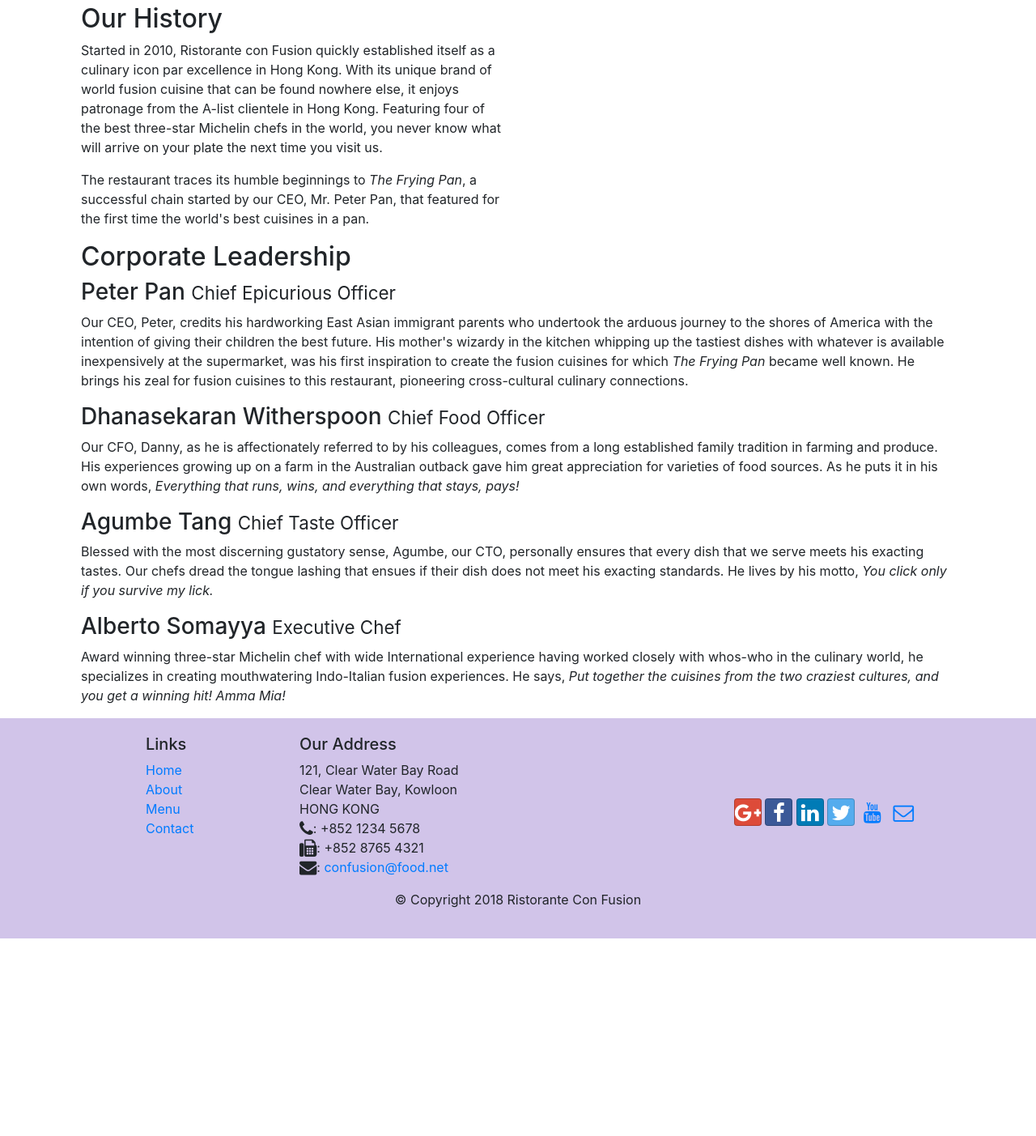
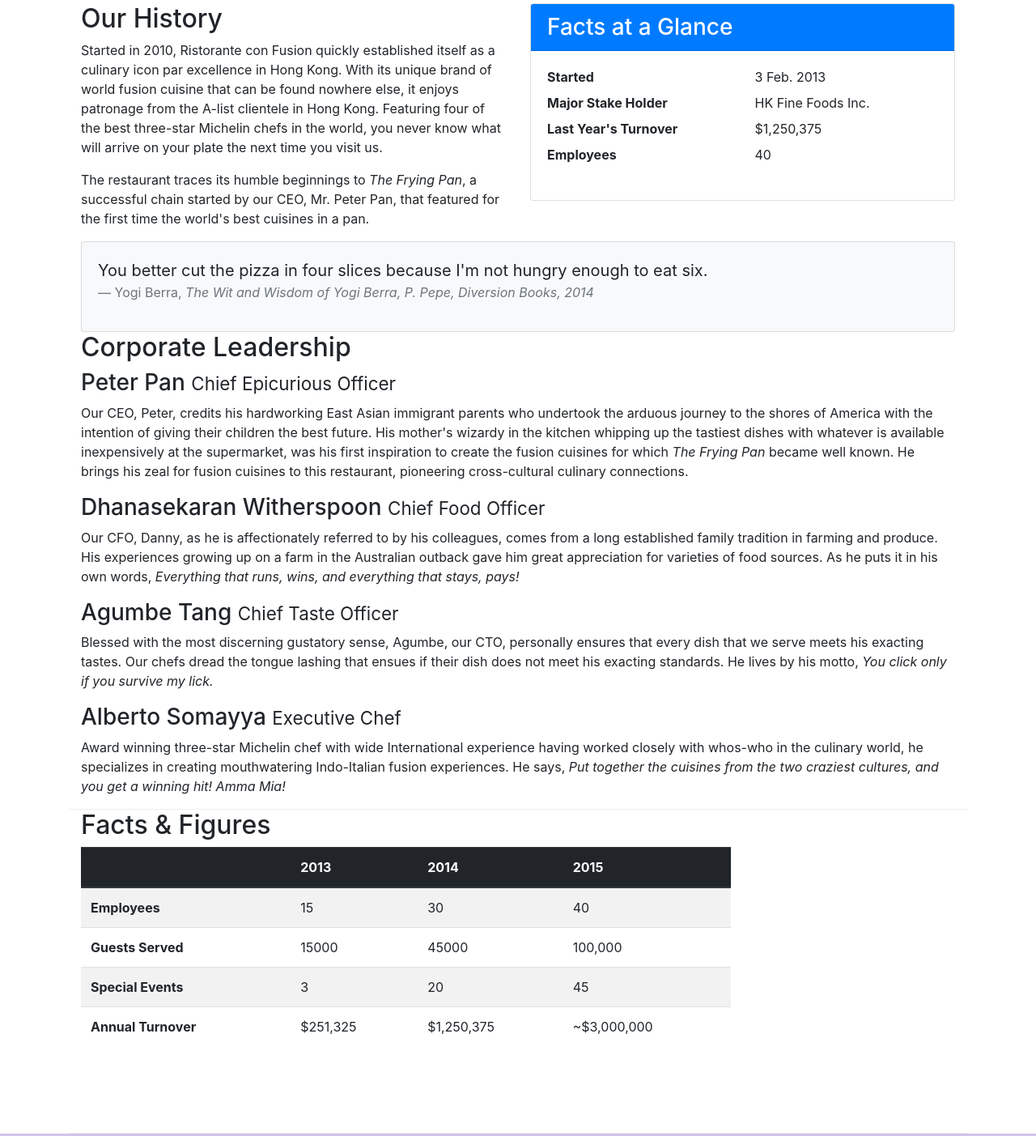
Before and after one commit to redavids/bootstrapExample, a website: page aboutus.html in a window 1280 px wide. Shown: the part 461-1864 px from the top of the page at 81% size. Before the commit the page ends 1620 px from the top, so only its background shows below. Drawn offline with nearby package versions, Linux system fonts and the light colour scheme.

Commit message:
images and video

```diff
--- a/aboutus.html
+++ b/aboutus.html
@@ -22,7 +22,7 @@
                 <button class="navbar-toggler" type="button" data-toggle="collapse" data-target= "#Navbar">
                     <span class="navbar-toggler-icon"></span>
                 </button>
-                <a class="navbar-brand mr-auto" href="./index.html"> Ristorante Con Fusion</a>
+                <a class="navbar-brand mr-auto" href="./index.html"><img src="img/logo.png" height="30" width="41"></a>
                 <div class="collapse navbar-collapse" id="Navbar">
                     <ul class="navbar-nav mr-auto">
                             <li class="nav-item"> <a class="nav-link" href="./index.html"><span class="fa fa-home fa-lg"></span> Home</a></li>
@@ -42,7 +42,8 @@
                     <h1>Ristorante con Fusion</h1>
                     <p>We take inspiration from the World's best cuisines, and create a unique fusion experience. Our lipsmacking creations will tickle your culinary senses!</p>
                 </div>
-                <div class="col-12 col-sm">
+                <div class="col-12 col-sm align-self-center">
+                    <img src="img/logo.png" class="img-fluid">
                 </div>
             </div>
         </div>
@@ -67,11 +68,41 @@
                 <p>The restaurant traces its humble beginnings to <em>The Frying Pan</em>, a successful chain started by our CEO, Mr. Peter Pan, that featured for the first time the world's best cuisines in a pan.</p>
             </div>
             <div class="col-12 col-sm-6">
+                <div class="card">
+                    <h3 class="card-header bg-primary text-white">Facts at a Glance</h3>
+                    <div class="card-body">
+                        <dl class="row">
+                            <dt class="col-6">Started</dt>
+                            <dd class="col-6">3 Feb. 2013</dd>
+                            <dt class="col-6">Major Stake Holder</dt>
+                            <dd class="col-6">HK Fine Foods Inc.</dd>
+                            <dt class="col-6">Last Year's Turnover</dt>
+                            <dd class="col-6">$1,250,375</dd>
+                            <dt class="col-6">Employees</dt>
+                            <dd class="col-6">40</dd>
+                        </dl>
+                    </div>
+                </div>
+            </div>
+            <div class="col-12">
+                <div class="card card-body bg-light">
+                    <blockquote class="blockquote">
+                        <p class="mb-0">You better cut the pizza in four slices
+                            because I'm not hungry enough to eat six.
+                        </p>
+                        <footer class="blockquote-footer">Yogi Berra,
+                            <cite title="Source Title">
+                                The Wit and Wisdom of Yogi Berra, P. Pepe,
+                                Diversion Books, 2014
+                            </cite>
+                        </footer>
+                    </blockquote>
+                </div>
             </div>
         </div>
 
 
-        <div class="row row-header">
+        <div class="row row-content">
             <div class = "col-12">
                 <h2>Corporate Leadership</h2>
                 <h3>Peter Pan <small>Chief Epicurious Officer</small></h3>
@@ -84,7 +115,50 @@
                 <p class="d-none d-sm-block">Award winning three-star Michelin chef with wide International experience having worked closely with whos-who in the culinary world, he specializes in creating mouthwatering Indo-Italian fusion experiences. He says, <em>Put together the cuisines from the two craziest cultures, and you get a winning hit! Amma Mia!</em></p>
             </div>
        </div>
-
+       <div class="row row-content">
+           <div class="col-12 col-sm-9">
+               <h2>Facts &amp; Figures</h2>
+               <div class="table-responsive">
+                    <table class="table table-striped">
+                        <thead class="thead-dark">
+                            <tr>
+                                <th>&nbsp;</th>
+                                <th>2013</th>
+                                <th>2014</th>
+                                <th>2015</th>
+                            </tr>
+                        </thead>
+                        <tbody>
+                            <tr>
+                                <th>Employees</th>
+                                <td>15</td>
+                                <td>30</td>
+                                <td>40</td>
+                            </tr>
+                            <tr>
+                                <th>Guests Served</th>
+                                <td>15000</td>
+                                <td>45000</td>
+                                <td>100,000</td>
+                            </tr>
+                            <tr>
+                                <th>Special Events</th>
+                                <td>3</td>
+                                <td>20</td>
+                                <td>45</td>
+                            </tr>
+                            <tr>
+                                <th>Annual Turnover</th>
+                                <td>$251,325</td>
+                                <td>$1,250,375</td>
+                                <td>~$3,000,000</td>
+                            </tr>
+                        </tbody>
+                    </table>
+                </div>
+           </div>
+           <div class="col-12 col-sm-3"></div>
+       </div>
     </div>
 
     <footer class="footer">
```
Also changed, not shown: contactus.html (+3 -2 lines), index.html (+30 -11 lines), img/alberto.png (added), img/buffet.png (added), img/logo.png (added), img/uthappizza.png (added).
